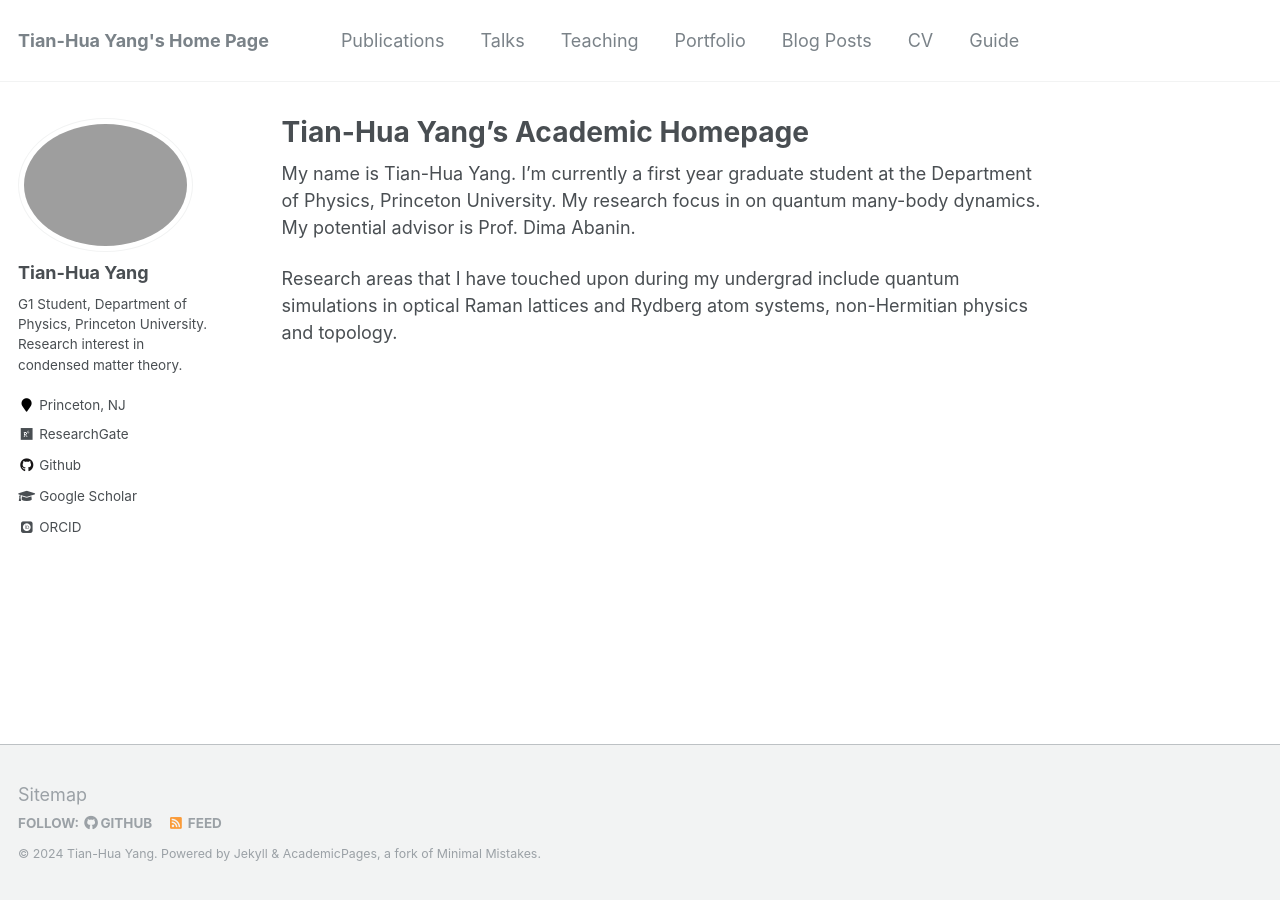
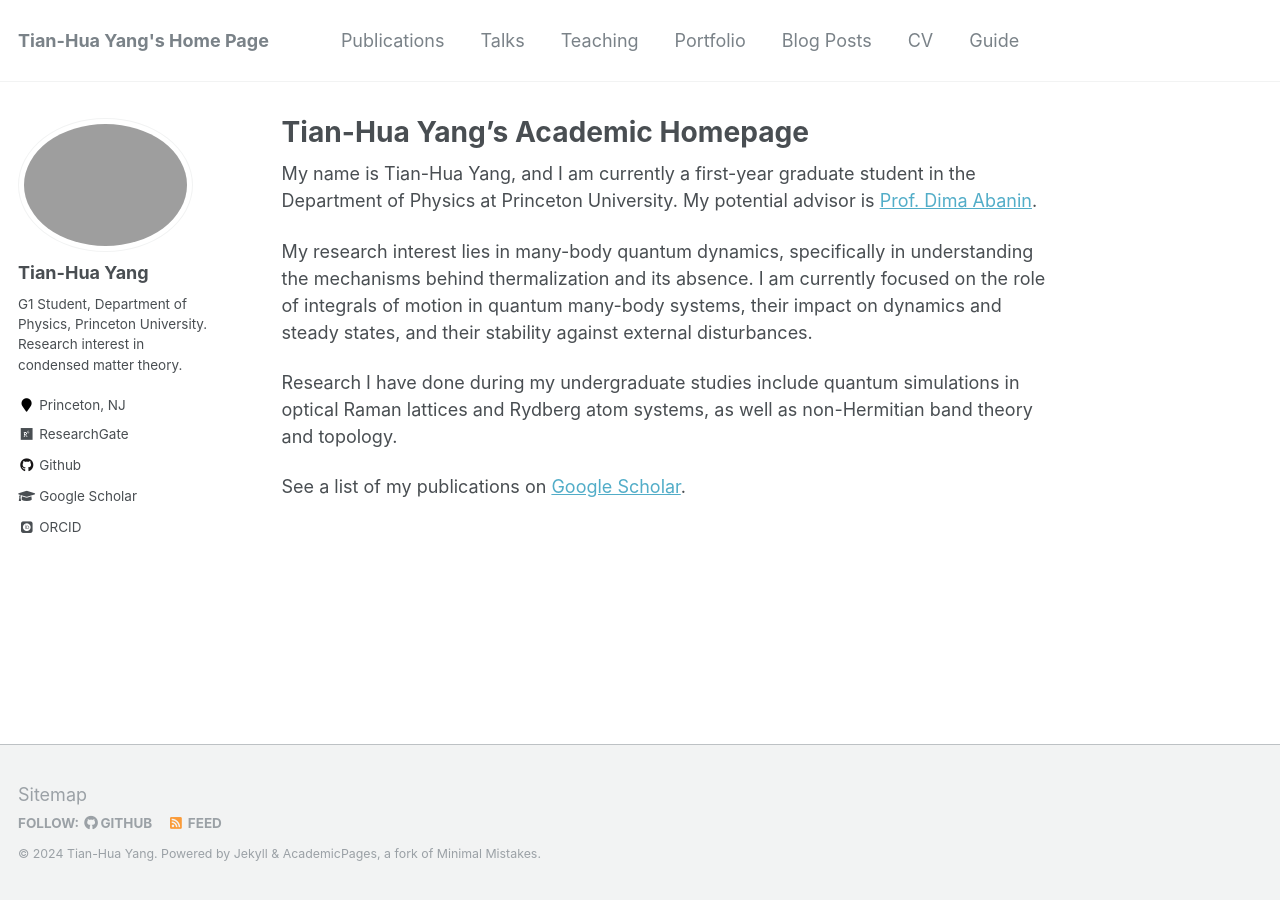
Before and after one commit to ThomasYangth/thomasyangth.github.io, a Jekyll site: the page built from _pages/about.md, in a window 1280 px wide. Built offline with Jekyll 4.4.1, drawn with Linux system fonts in a browser that asks for light colours; some web fonts are replaced.

Commit message:
Updated "about"

```diff
--- a/_pages/about.md
+++ b/_pages/about.md
@@ -8,6 +8,10 @@ redirect_from:
   - /about.html
 ---
 
-My name is Tian-Hua Yang. I'm currently a first year graduate student at the Department of Physics, Princeton University. My research focus in on quantum many-body dynamics. My potential advisor is Prof. Dima Abanin.
+My name is Tian-Hua Yang, and I am currently a first-year graduate student in the Department of Physics at Princeton University. My potential advisor is <a href="https://phy.princeton.edu/people/dmitry-abanin">Prof. Dima Abanin</a>.
 
-Research areas that I have touched upon during my undergrad include quantum simulations in optical Raman lattices and Rydberg atom systems, non-Hermitian physics and topology.
+My research interest lies in many-body quantum dynamics, specifically in understanding the mechanisms behind thermalization and its absence. I am currently focused on the role of integrals of motion in quantum many-body systems, their impact on dynamics and steady states, and their stability against external disturbances.
+
+Research I have done during my undergraduate studies include quantum simulations in optical Raman lattices and Rydberg atom systems, as well as non-Hermitian band theory and topology.
+
+See a list of my publications on <a href="https://scholar.google.com/citations?user=MXF9R18AAAAJ&hl=en">Google Scholar</a>.
```
Also changed, not shown: 1 other file.
